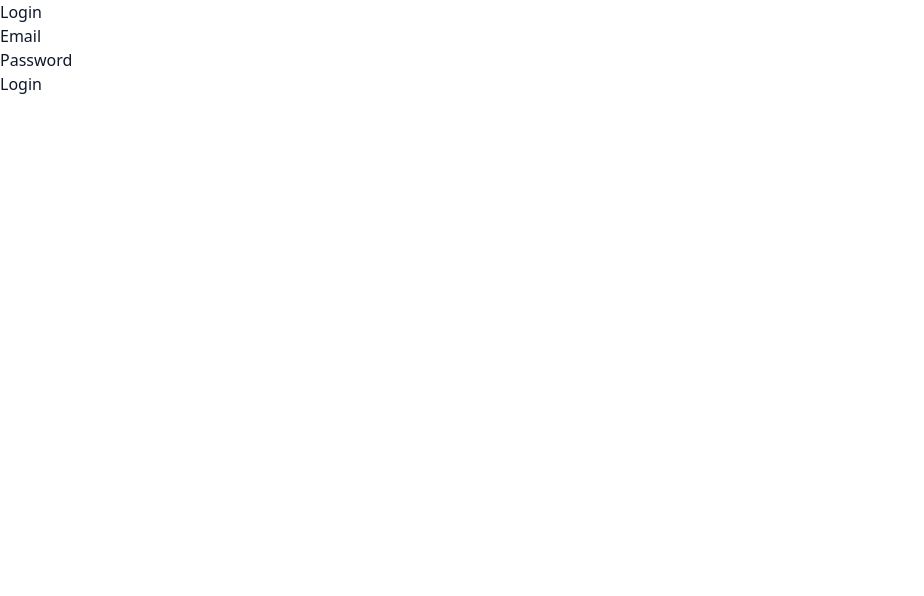
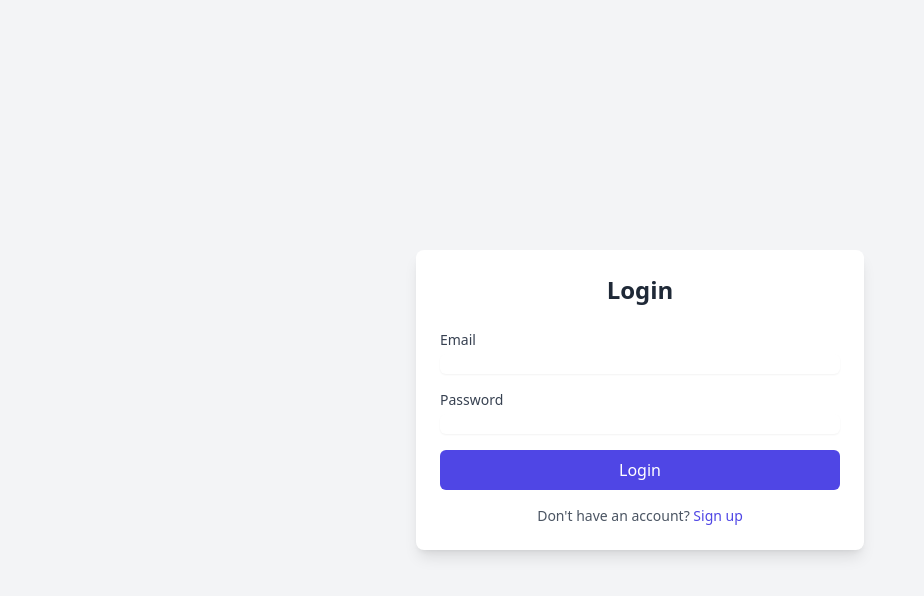
Before and after one commit to tcker/fiscal-gui, a React (Vite) app in the folder front-end/: page /login in a window 1280 px wide. Shown: the top 596 px of the page, without its empty margins (0-924 px from the left). Built offline with nearby package versions, Linux system fonts and the light colour scheme.

Commit message:
refactor: changes in images

```diff
--- a/front-end/src/components/Login.jsx
+++ b/front-end/src/components/Login.jsx
@@ -64,31 +64,65 @@ const Login = () => {
   };
 
   return (
+    <div className="flex min-h-screen items-center justify-center bg-gray-100">
+      <div className="w-full max-w-md p-6 bg-white rounded-lg shadow-lg">
+        <h2 className="text-2xl font-bold text-gray-800 text-center">Login</h2>
+        <form onSubmit={handleLogin} className="mt-6 space-y-4">
           <div>
-      <h2>Login</h2>
-      <form onSubmit={handleLogin}>
-        <div>
-          <label>Email</label>
+            <label
+              htmlFor="email"
+              className="block text-sm font-medium text-gray-700"
+            >
+              Email
+            </label>
             <input
+              id="email"
               type="email"
               value={email}
               onChange={(e) => setEmail(e.target.value)}
               required
+              className="mt-1 block w-full rounded-md border-gray-300 shadow-sm focus:border-indigo-500 focus:ring-indigo-500 sm:text-sm"
             />
           </div>
           <div>
-          <label>Password</label>
+            <label
+              htmlFor="password"
+              className="block text-sm font-medium text-gray-700"
+            >
+              Password
+            </label>
             <input
+              id="password"
               type="password"
               value={password}
               onChange={(e) => setPassword(e.target.value)}
               required
+              className="mt-1 block w-full rounded-md border-gray-300 shadow-sm focus:border-indigo-500 focus:ring-indigo-500 sm:text-sm"
             />
           </div>
-        <button type="submit">Login</button>
+          <button
+            type="submit"
+            className="w-full rounded-md bg-indigo-600 py-2 text-white font-medium hover:bg-indigo-700 focus:outline-none focus:ring-2 focus:ring-indigo-500 focus:ring-offset-2"
+          >
+            Login
+          </button>
         </form>
-      {error && <p>{error}</p>}
-      {message && <p>{message}</p>}
+        {error && (
+          <p className="mt-4 text-sm text-red-500 text-center">{error}</p>
+        )}
+        {message && (
+          <p className="mt-4 text-sm text-green-500 text-center">{message}</p>
+        )}
+        <p className="mt-4 text-sm text-gray-600 text-center">
+          Don't have an account?{" "}
+          <a
+            href="/signup"
+            className="font-medium text-indigo-600 hover:underline"
+          >
+            Sign up
+          </a>
+        </p>
+      </div>
     </div>
   );
 };
```
Lines whose indentation alone changed are shown as unchanged.
